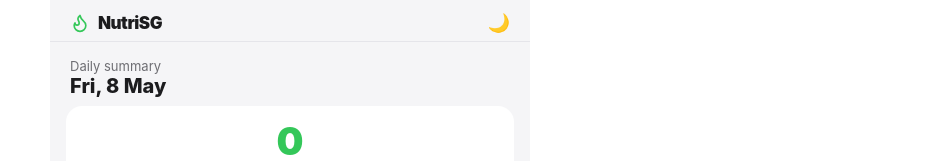
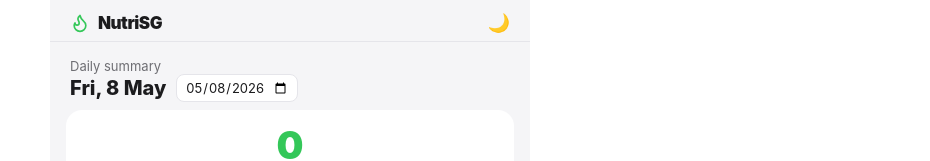
Before and after one commit to thevibecoderic/nutrisg-tracker, a React (Vite) app: page / in a window 1280 px wide. Shown: the top 161 px of the page, without its empty margins (350-1280 px from the left). Built offline with nearby package versions, Linux system fonts and the light colour scheme.

Commit message:
add backdate picker

```diff
--- a/src/App.jsx
+++ b/src/App.jsx
@@ -214,7 +214,7 @@ function FoodSearchModal({ onAdd, onClose }) {
 
 // ─── Daily view ───────────────────────────────────────────────────────────────
 
-function DayView({ date, logs, onChange }) {
+function DayView({ date, logs, onChange, onDateChange }) {
   const entries = logs[date] || [];
   const day = totals(entries);
   const [showSearch, setShowSearch] = useState(false);
@@ -240,7 +240,16 @@ function DayView({ date, logs, onChange }) {
       {/* Date header */}
       <div style={{ padding:"16px 20px 8px" }}>
         <p style={{ margin:0, fontSize:13, color:"var(--muted)" }}>Daily summary</p>
-        <p style={{ margin:0, fontSize:20, fontWeight:800 }}>{fmtDate(date)}</p>
+        <div style={{ display:"flex", alignItems:"center", gap:10 }}>
+  <p style={{ margin:0, fontSize:20, fontWeight:800 }}>{fmtDate(date)}</p>
+  <input
+    type="date"
+    value={date}
+    max={todayStr()}
+    onChange={e => onChange && onDateChange(e.target.value)}
+    style={{ border:"1px solid var(--border)", borderRadius:8, padding:"4px 8px", fontSize:13, background:"var(--surface)", color:"var(--text)", cursor:"pointer" }}
+  />
+</div>
       </div>
 
       {/* Macro ring summary */}
@@ -501,7 +510,7 @@ export default function App() {
 
       {/* Content */}
       {(tab === "today" || tab === "day") && (
-        <DayView date={selectedDay} logs={logs} onChange={updateDay}/>
+        <DayView date={selectedDay} logs={logs} onChange={updateDay} onDateChange={setSelectedDay}/>
       )}
       {tab === "calendar" && (
         <CalendarView logs={logs} onSelectDay={selectDay}/>
```
